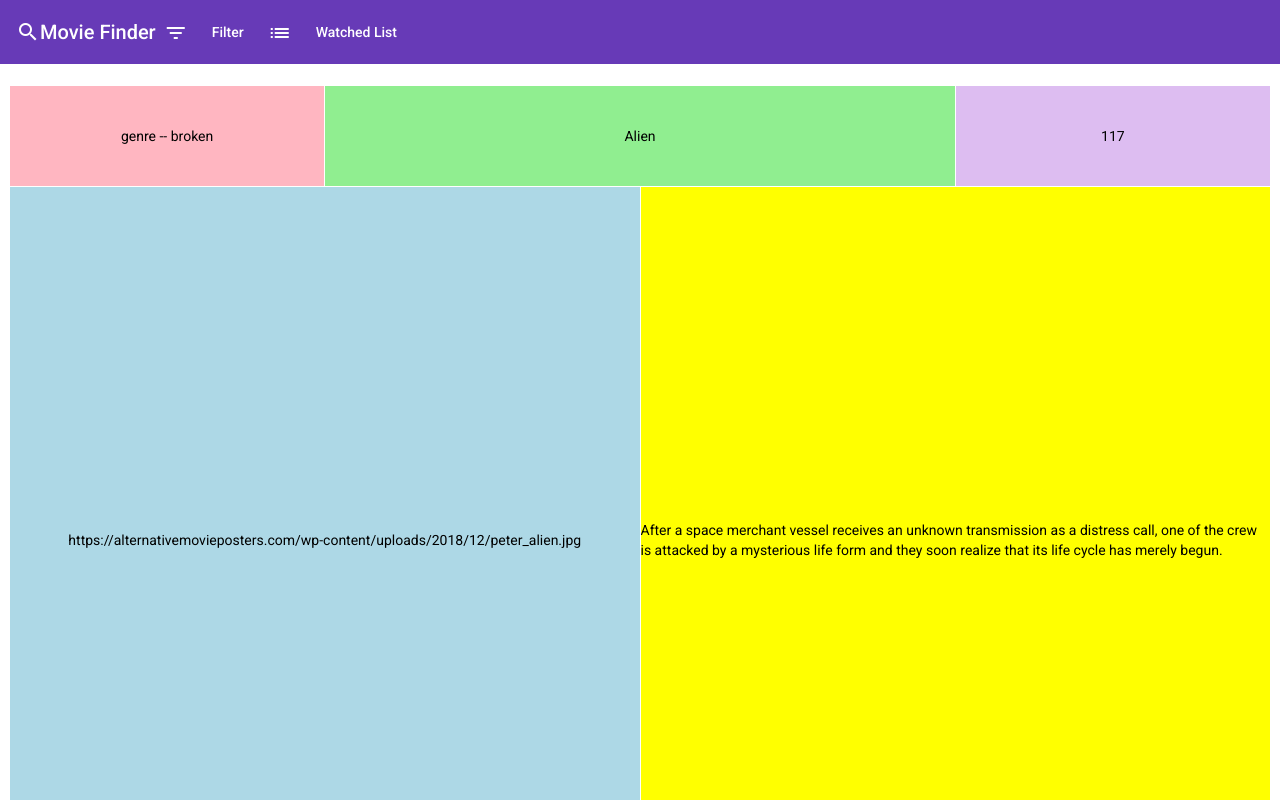
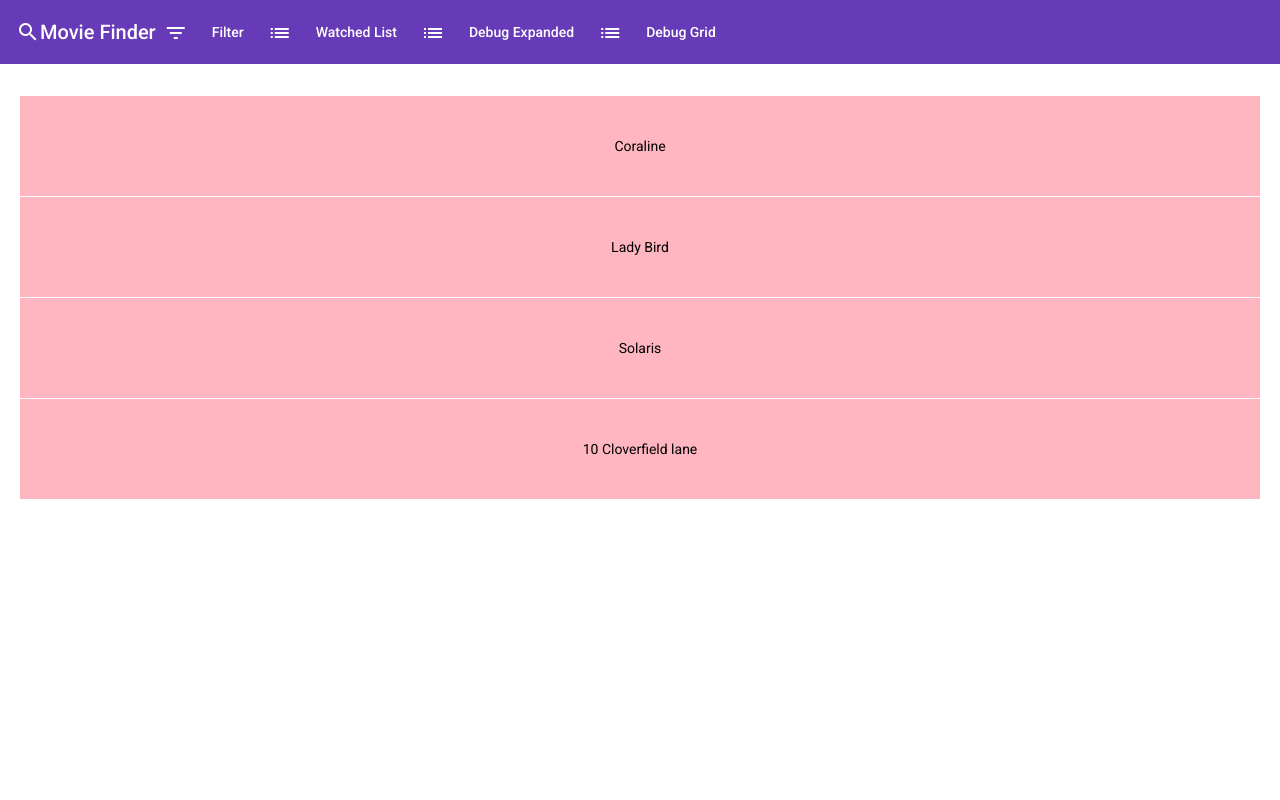
Before and after one commit to just-a-funky-simulation/projectAttempt3, an Angular app: page /watched in a window 1280 px wide. Before the commit this address led to /. Shown: the top 800 px of the page. Built offline with nearby package versions, Linux system fonts and the light colour scheme.

Commit message:
lots of changes npm install data services

```diff
--- a/package.json
+++ b/package.json
@@ -16,6 +16,7 @@
     "@angular/common": "~9.1.1",
     "@angular/compiler": "~9.1.1",
     "@angular/core": "~9.1.1",
+    "@angular/flex-layout": "^11.0.0-beta.33",
     "@angular/forms": "~9.1.1",
     "@angular/material": "^9.2.4",
     "@angular/platform-browser": "~9.1.1",
--- a/src/app/app.component.html
+++ b/src/app/app.component.html
@@ -1,30 +1,54 @@
-
 <p>
   <mat-toolbar color="primary">
     <mat-icon>search</mat-icon>
-    <br>
+    <br />
     <span>Movie Finder</span>
-    <br>
-    <button mat-icon-button class="example-icon" aria-label="Example icon-button with menu icon">
+    <br />
+    <button
+      mat-icon-button
+      class="example-icon"
+      aria-label="Example icon-button with menu icon"
+    >
       <mat-icon>filter_list</mat-icon>
     </button>
-    <a mat-button href="filter.component.html" target="_blank">Filter</a>
+    <a mat-button routerLink="filter">Filter </a>
 
-    <button mat-icon-button class="example-icon" aria-label="Example icon-button with menu icon">
+    <button
+      mat-icon-button
+      class="example-icon"
+      aria-label="Example icon-button with menu icon"
+    >
       <mat-icon>list</mat-icon>
     </button>
-    <a mat-button href="watched-movie.component.html" target="_blank">Watched List</a>
+    <a mat-button routerLink="watched">Watched List</a>
+
+
+    <button
+      mat-icon-button
+      class="example-icon"
+      aria-label="Example icon-button with menu icon"
+    >
+      <mat-icon>list</mat-icon>
+    </button>
+    <a mat-button routerLink="expanded">Debug Expanded</a>
+
+    <button
+      mat-icon-button
+      class="example-icon"
+      aria-label="Example icon-button with menu icon"
+    >
+      <mat-icon>list</mat-icon>
+    </button>
+    <a mat-button routerLink="grid">Debug Grid</a>
+
 
     <span class="example-spacer"></span>
   </mat-toolbar>
 </p>
 
+<router-outlet> </router-outlet>
 
-
-
-
-
-<app-filter hidden></app-filter>
+<!-- <app-filter hidden></app-filter>
 <app-grid-view hidden></app-grid-view>
-<app-expanded-view > </app-expanded-view>
-<app-watched-movie hidden></app-watched-movie>
+<app-expanded-view> </app-expanded-view>
+<app-watched-movie hidden></app-watched-movie> -->
--- a/src/app/app.module.ts
+++ b/src/app/app.module.ts
@@ -1,33 +1,39 @@
-import { BrowserModule } from '@angular/platform-browser';
-import { NgModule } from '@angular/core';
-import { MatSliderModule } from '@angular/material/slider';
-import {MatButtonModule} from '@angular/material/button';
-import {MatSelectModule} from '@angular/material/select';
-import {MatFormFieldModule} from '@angular/material/form-field';
-import {MatToolbarModule} from '@angular/material/toolbar';
-import {MatIconModule} from '@angular/material/icon';
-import {MatCardModule} from '@angular/material/card';
-import {MatGridListModule} from '@angular/material/grid-list';
-import {MatChipsModule} from '@angular/material/chips';
-import {MatRadioModule} from '@angular/material/radio';
-import {MatListModule} from '@angular/material/list';
-import {MatTableModule} from '@angular/material/table';
+import { BrowserModule } from "@angular/platform-browser";
+import { NgModule } from "@angular/core";
+import { MatSliderModule } from "@angular/material/slider";
+import { MatButtonModule } from "@angular/material/button";
+import { MatSelectModule } from "@angular/material/select";
+import { MatFormFieldModule } from "@angular/material/form-field";
+import { MatToolbarModule } from "@angular/material/toolbar";
+import { MatIconModule } from "@angular/material/icon";
+import { MatCardModule } from "@angular/material/card";
+import { MatGridListModule } from "@angular/material/grid-list";
+import { MatChipsModule } from "@angular/material/chips";
+import { MatRadioModule } from "@angular/material/radio";
+import { MatListModule } from "@angular/material/list";
+import { MatTableModule } from "@angular/material/table";
+import { RouterModule, Routes } from "@angular/router";
+
+import { AppRoutingModule } from "./app-routing.module";
+import { AppComponent } from "./app.component";
+import { BrowserAnimationsModule } from "@angular/platform-browser/animations";
+import { LoginComponent } from "./login/login.component";
+import { FilterComponent } from "./filter/filter.component";
+import { GridViewComponent } from "./grid-view/grid-view.component";
+import { ExpandedViewComponent } from "./expanded-view/expanded-view.component";
+import { WatchedMovieComponent } from "./watched-movie/watched-movie.component";
+import { FunctionsService } from './functions.service';
 
 
+// import { Database} from './database';
+// ROUTING LINKS
+const appRoutes: Routes = [
+  { path: "filter", component: FilterComponent },
+  { path: "watched", component: WatchedMovieComponent },
+  { path: "grid", component: GridViewComponent},
+  { path: "expanded", component: ExpandedViewComponent},
 
-
-import { AppRoutingModule } from './app-routing.module';
-import { AppComponent } from './app.component';
-import { BrowserAnimationsModule } from '@angular/platform-browser/animations';
-import { LoginComponent } from './login/login.component';
-import { FilterComponent } from './filter/filter.component';
-import { GridViewComponent } from './grid-view/grid-view.component';
-import { ExpandedViewComponent } from './expanded-view/expanded-view.component';
-import { WatchedMovieComponent } from './watched-movie/watched-movie.component';
-
-// import { Database} from './database';
-
-
+];
 
 @NgModule({
   declarations: [
@@ -37,7 +43,6 @@ import { WatchedMovieComponent } from './watched-movie/watched-movie.component';
     GridViewComponent,
     ExpandedViewComponent,
     WatchedMovieComponent
-
   ],
   imports: [
     BrowserModule,
@@ -53,11 +58,14 @@ import { WatchedMovieComponent } from './watched-movie/watched-movie.component';
     MatGridListModule,
     MatChipsModule,
     MatListModule,
-    MatTableModule
-
-
+    MatTableModule,
+    // ROUTING
+    RouterModule.forRoot(
+      appRoutes
+      //  { enableTracing: true } // <-- debugging purposes only
+    )
   ],
-  providers: [],
+  providers: [FunctionsService],
   bootstrap: [AppComponent]
 })
-export class AppModule { }
+export class AppModule {}
--- a/src/app/expanded-view/expanded-view.component.html
+++ b/src/app/expanded-view/expanded-view.component.html
@@ -11,3 +11,10 @@
     </mat-grid-tile>
   </mat-grid-list>
 </div>
+
+
+<div style=" margin-right: 10px; margin-left: 25%;">
+  <button mat-raised-button color="accent">Watched</button>
+  <button mat-raised-button color="accent">Watch</button>
+  <button mat-raised-button color="accent">Exit / Back to grid view</button>
+</div>
--- a/src/app/expanded-view/expanded-view.component.ts
+++ b/src/app/expanded-view/expanded-view.component.ts
@@ -16,19 +16,18 @@ export interface Tile {
 })
 export class ExpandedViewComponent implements OnInit {
 
+row = 422;
+
   tiles: Tile[] = [
-  	{text: 'genre -- broken', cols: 1, rows: 1, color: 'lightpink'}, //movies[].genre breaks the entire tile, Split enteries,dont read as one string?
+  	{text: movies[this.row].genre, cols: 1, rows: 1, color: 'lightpink'},
 
-       {text: movies[390].title, cols: 2, rows: 1, color: 'lightgreen'},
+       {text: movies[this.row].title, cols: 2, rows: 1, color: 'lightgreen'},
 
-      {text: movies[390].runTime, cols: 1, rows: 1, color: '#DDBDF1'},
+      {text: movies[this.row].runTime, cols: 1, rows: 1, color: '#DDBDF1'},
 
-      {text: movies[390].poster, cols: 2, rows: 7, color: 'lightblue'},
-      {text: movies[390].description, cols: 2, rows: 7, color: 'yellow'},
+      {text: 'Poster', cols: 2, rows: 7, color: 'lightblue'},
+      {text: movies[this.row].description, cols: 2, rows: 7, color: 'yellow'}
 
-      {text: 'Seen', cols: 1, rows: 1, color: 'green'},
-      {text: movies[390].watched, cols: 2, rows: 1, color: 'indigo'},
-      {text: 'Leave', cols: 1, rows: 1, color: 'pink'}
   ]
 
   constructor() { }
--- a/src/app/filter/filter.component.html
+++ b/src/app/filter/filter.component.html
@@ -1,9 +1,9 @@
-<style>
-
-
-
-</style>
-
+<h1>To Do
+  Download Flex Layout on app.module.ts
+</h1>
+<h1>Change tiles to responsive flex layout</h1>
+<h1>Npm Install Flex-Layout from /@whatever</h1>
+<h1>Maybe make a loading screen?</h1>
 
 <div style="text-align: center;">
   <h1>Filter Movies</h1>
@@ -38,10 +38,10 @@
   <mat-slider style="width:500px" thumbLabel min="0" max="9.5" step="0.5" value="0"></mat-slider>
   <br>
 
-  <div >
-<h2 >Approximate Runtime:</h2>
+  <div>
+    <h2>Approximate Runtime:</h2>
     <mat-radio-group class="alligngood">
-  <mat-radio-button value="1"> <1 hour </mat-radio-button>
+      <mat-radio-button value="1"> 1 hour </mat-radio-button>
       <br>
       <mat-radio-button value="2">1 hour </mat-radio-button>
       <br>
--- /dev/null
+++ b/src/app/functions.service.ts
@@ -0,0 +1,18 @@
+import { Injectable } from "@angular/core";
+import movies from "../assets/movies.json";
+
+@Injectable()
+export class FunctionsService {
+  constructor() {}
+
+  getMovies() {
+    let data = movies;
+    console.log(data);
+    return data;
+  }
+
+  getFiltered(){
+  ///Gets return data from Filter screen and moves it into a seperate array that clears itself when User goes back to
+  ///main menu?
+  }
+}
--- a/src/app/watched-movie/watched-movie.component.html
+++ b/src/app/watched-movie/watched-movie.component.html
@@ -1,15 +1,13 @@
 
-<script>
+<div style="padding: 20px;">
+  <mat-grid-list cols="4" rowHeight="100px" >
+    <mat-grid-tile
+      *ngFor="let tile of tiles"
+      [colspan]="tile.cols"
+      [rowspan]="tile.rows"
+      [style.background]="tile.color">
 
-
-
-
-
-</script>
-
-<p> </p>
-<mat-list role="list">
-  <mat-list-item role="listitem">Item 1</mat-list-item>
-  <mat-list-item role="listitem">Item 2</mat-list-item>
-  <mat-list-item role="listitem">Item 3</mat-list-item>
-</mat-list>
+      {{tile.text}}
+    </mat-grid-tile>
+  </mat-grid-list>
+</div>
--- a/src/app/watched-movie/watched-movie.component.ts
+++ b/src/app/watched-movie/watched-movie.component.ts
@@ -1,6 +1,12 @@
 import { Component, OnInit } from '@angular/core';
 import movies from '../../assets/movies.json';
 
+export interface Tile {
+  color: string;
+  cols: number;
+  rows: number;
+  text: string;
+}
 
 @Component({
   selector: 'app-watched-movie',
@@ -8,6 +14,16 @@ import movies from '../../assets/movies.json';
   styleUrls: ['./watched-movie.component.css']
 })
 export class WatchedMovieComponent implements OnInit {
+
+row = 421;
+
+  tiles: Tile[] = [
+  	{text: movies[415].title, cols: 4, rows: 1, color: 'lightpink'},
+  	{text: movies[425].title, cols: 4, rows: 1, color: 'lightpink'},
+  	{text: movies[400].title, cols: 4, rows: 1, color: 'lightpink'},
+  	{text: movies[405].title, cols: 4, rows: 1, color: 'lightpink'},
+  ]
+
 
   constructor() { }
 
```
Lines whose indentation alone changed are shown as unchanged.
